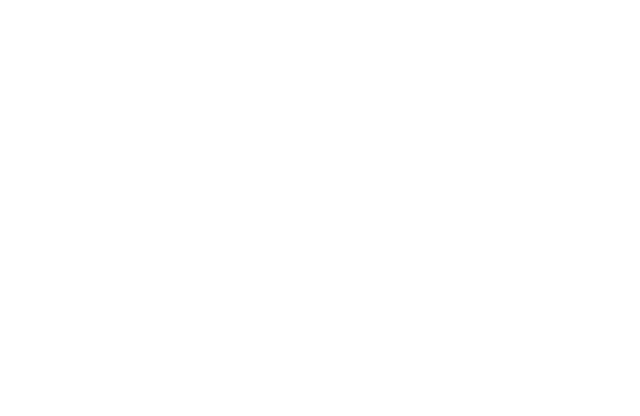
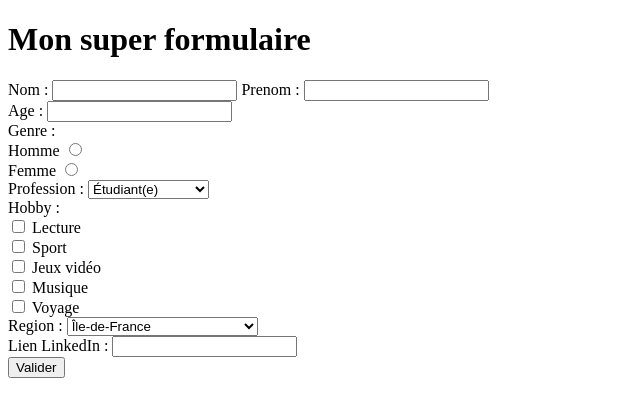
Before and after one commit to Sinistors/form_js, a plain HTML site: page index.html in a window 1280 px wide. Shown: the whole page, without its empty margins (0-640 px from the left). Drawn offline with Linux system fonts and the light colour scheme.

Commit message:
HTML form

```diff
--- a/index.html
+++ b/index.html
@@ -8,6 +8,72 @@
     <title>Form JS</title>
 </head>
 <body>
-
+    <h1>Mon super formulaire</h1>
+    <form id="form">
+        <div>
+            <label for="name">Nom :</label>
+            <input type="text" name="name" id="name">
+            <label for="firstName">Prenom :</label>
+            <input type="text" name="firstName" id="firstName">
+        </div>
+        <div>
+            <label for="age">Age :</label>
+            <input type="number" name="age" id="age">
+        </div>
+        <div>
+            <label for="gender">Genre :</label>
+            <div>
+                <label for="man">Homme</label>
+                <input type="radio" id="man" name="gender" value="gender">
+            </div>
+            <div>
+                <label for="woman">Femme</label>
+                <input type="radio" id="woman" name="gender" value="gender">
+            </div>
+        </div>
+        <label for="job">Profession :</label>
+        <select name="job" id="job">
+            <option value="student">Étudiant(e)</option>
+            <option value="dev">Développeur(se)</option>
+            <option value="teacher">Enseignant(e)</option>
+            <option value="designer">Designer</option>
+            <option value="other">Autre</option>
+        </select>
+        <div>Hobby :
+            <div>
+                <input type="checkbox" id="reading" name="reading" value="reading">
+                <label for="reading">Lecture</label>
+            </div>
+            <div>
+                <input type="checkbox" id="sport" name="sport" value="sport">
+                <label for="sport">Sport</label>
+            </div>
+            <div>
+                <input type="checkbox" id="video-game" name="video-game" value="video-game">
+                <label for="video-game">Jeux vidéo</label>
+            </div>
+            <div>
+                <input type="checkbox" id="music" name="music" value="music">
+                <label for="music">Musique</label>
+            </div>
+            <div>
+                <input type="checkbox" id="travel" name="travel" value="travel">
+                <label for="travel">Voyage</label>
+            </div>
+        </div>
+        <label for="region">Region :</label>
+        <select name="region" id="region">
+            <option value="Ile-de-France">Île-de-France</option>
+            <option value="Provence-Alpes">Provence-Alpes-Côte d’Azur</option>
+            <option value="Bretagne">Bretagne</option>
+            <option value="Grand-Est">Grand-Est</option>
+            <option value="Auvergne-Rhone-Alpes">Auvergne-Rhône-Alpes</option>
+        </select>
+        <div>
+            <label for="linkedin">Lien LinkedIn :</label>
+            <input type="url" name="linkedin" id="linkedin">
+        </div>
+        <button type="submit" name="submitBtn" id="submitBtn">Valider</button>
+    </form>
 </body>
 </html>
```
